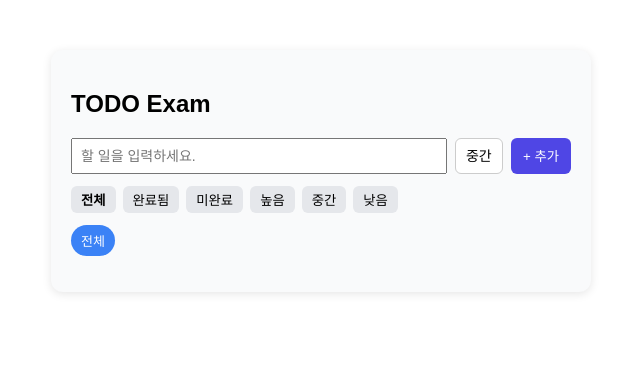
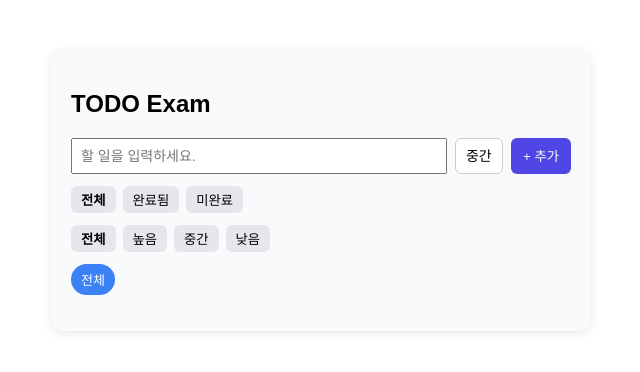
Before and after one commit to NomadHuns/react_todo_exam, a React (Create React App) app: page / in a window 1280 px wide. Shown: the top 372 px of the page, without its empty margins (319-959 px from the left). Built offline with nearby package versions, Linux system fonts and the light colour scheme.

Commit message:
Feat: 필터링 완료/미완료 분리

```diff
--- a/src/pages/todo/list/TodoListAtom.tsx
+++ b/src/pages/todo/list/TodoListAtom.tsx
@@ -28,11 +28,18 @@ export const todoPriorityState = atom<Priority>({
 });
 
 // 필터 상태 (우선순위별 보기용)
-export const todoFilterState = atom<Priority | "all" | "completed" | "incomplete">({
+export const todoFilterState = atom<Priority | "all">({
     key: "todoFilterState",
     default: "all",
 });
 
+// 선택된 완료 상태
+export const todoCompleteState = atom<string>({
+    key: "todoCompleteState",
+    default: "all",
+});
+
+// 선택된 태그 필터
 export const selectedTagState = atom<string>({
     key: "selectedTagState",
     default: "",
--- a/src/pages/todo/list/TodoListPage.tsx
+++ b/src/pages/todo/list/TodoListPage.tsx
@@ -26,7 +26,9 @@ const TodoListPage: React.FC = () => {
         deleteTag,
         uniqueTags,
         selectedTag,
-        setSelectedTag
+        setSelectedTag,
+        completed,
+        setCompleted
     } = TodoListProvider();
 
     const [openedId, setOpenedId] = useState<number | null>(null);
@@ -47,11 +49,37 @@ const TodoListPage: React.FC = () => {
             </div>
 
             <div style={styles.filterRow}>
-                {["all", "completed", "incomplete", ...PRIORITY_OPTIONS.map(value => value.value)].map((f) => (
+                {["all", "completed", "incomplete"].map((f) => (
+                    <MyButton
+                        key={"c" + f}
+                        onClick={() => {
+                            setCompleted(f);
+                            if (f !== "all" && f !== "completed" && f !== "incomplete") {
+                                setCompleted(f);
+                            }
+                            setOpenedId(null);
+                        }}
+                        text={
+                            f === "all"
+                                ? "전체"
+                                : f === "completed"
+                                    ? "완료됨"
+                                    : "미완료"
+                        }
+                        style={{
+                            ...styles.filterBtn,
+                            fontWeight: completed === f ? "bold" : "normal",
+                        }}
+                    />
+                ))}
+            </div>
+
+            <div style={styles.filterRow}>
+                {["all", ...PRIORITY_OPTIONS.map(value => value.value)].map((f) => (
                     <MyButton
                         key={f}
                         onClick={() => {
-                            setFilter(f as Priority | "all" | "completed" | "incomplete");
+                            setFilter(f as Priority | "all");
                             if (f !== "all" && f !== "completed" && f !== "incomplete") {
                                 setPriority(f as Priority);
                             }
@@ -60,15 +88,11 @@ const TodoListPage: React.FC = () => {
                         text={
                             f === "all"
                                 ? "전체"
-                                : f === "completed"
-                                    ? "완료됨"
-                                    : f === "incomplete"
-                                        ? "미완료"
-                                        : f === "high"
-                                            ? "높음"
-                                            : f === "medium"
-                                                ? "중간"
-                                                : "낮음"
+                                : f === "high"
+                                    ? "높음"
+                                    : f === "medium"
+                                        ? "중간"
+                                        : "낮음"
                         }
                         style={{
                             ...styles.filterBtn,
--- a/src/pages/todo/list/TodoListProvider.tsx
+++ b/src/pages/todo/list/TodoListProvider.tsx
@@ -2,7 +2,14 @@
 import {Priority, Todo} from "../../../models/Todos";
 import {getKoreanISOString} from "../../../utils/FormatUtils";
 import {useRecoilState} from "recoil";
-import {selectedTagState, todoFilterState, todoInputState, todoListState, todoPriorityState} from "./TodoListAtom";
+import {
+    selectedTagState,
+    todoCompleteState,
+    todoFilterState,
+    todoInputState,
+    todoListState,
+    todoPriorityState
+} from "./TodoListAtom";
 import {useEffect} from "react";
 
 export const TodoListProvider = () => {
@@ -10,6 +17,7 @@ export const TodoListProvider = () => {
     const [input, setInput] = useRecoilState(todoInputState);
     const [priority, setPriority] = useRecoilState(todoPriorityState);
     const [filter, setFilter] = useRecoilState(todoFilterState);
+    const [completed, setCompleted] = useRecoilState(todoCompleteState);
     const [selectedTag, setSelectedTag] = useRecoilState(selectedTagState);
 
     // todos 상태 변경시 로컬스토리지에 저장
@@ -28,8 +36,8 @@ export const TodoListProvider = () => {
         const newTodo: Todo = {
             id: Date.now(),
             text: input,
-            completed: false,
-            priority,
+            completed: completed === "completed",
+            priority: priority,
             expiredAt: undefined,
             createdAt: getKoreanISOString(),
             tags: selectedTag !== "" ? [selectedTag] : []
@@ -76,9 +84,12 @@ export const TodoListProvider = () => {
     */
     const filteredTodos = todos
         .filter((todo) => {
+            if (completed === "all") return true;
+            if (completed === "completed") return todo.completed;
+            if (completed === "incomplete") return !todo.completed;
+        })
+        .filter((todo) => {
             if (filter === "all") return true;
-            if (filter === "completed") return todo.completed;
-            if (filter === "incomplete") return !todo.completed;
             return todo.priority === filter;
         })
         .filter((todo) => {
@@ -136,6 +147,8 @@ export const TodoListProvider = () => {
         deleteTag,
         uniqueTags,
         selectedTag,
-        setSelectedTag
+        setSelectedTag,
+        completed,
+        setCompleted
     };
 };
```
